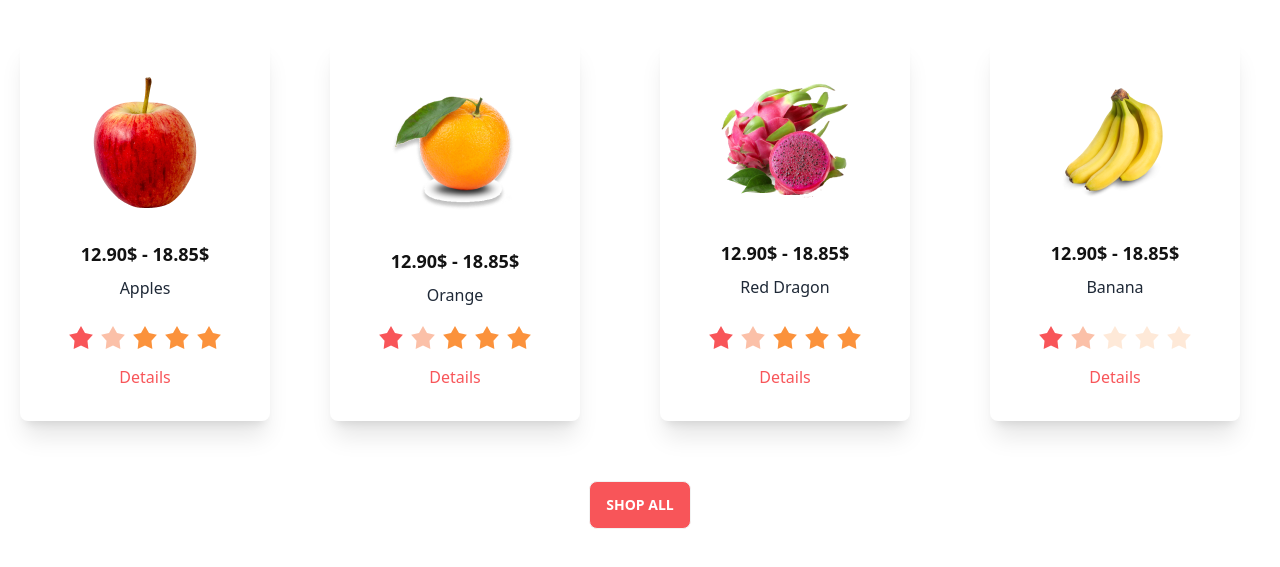
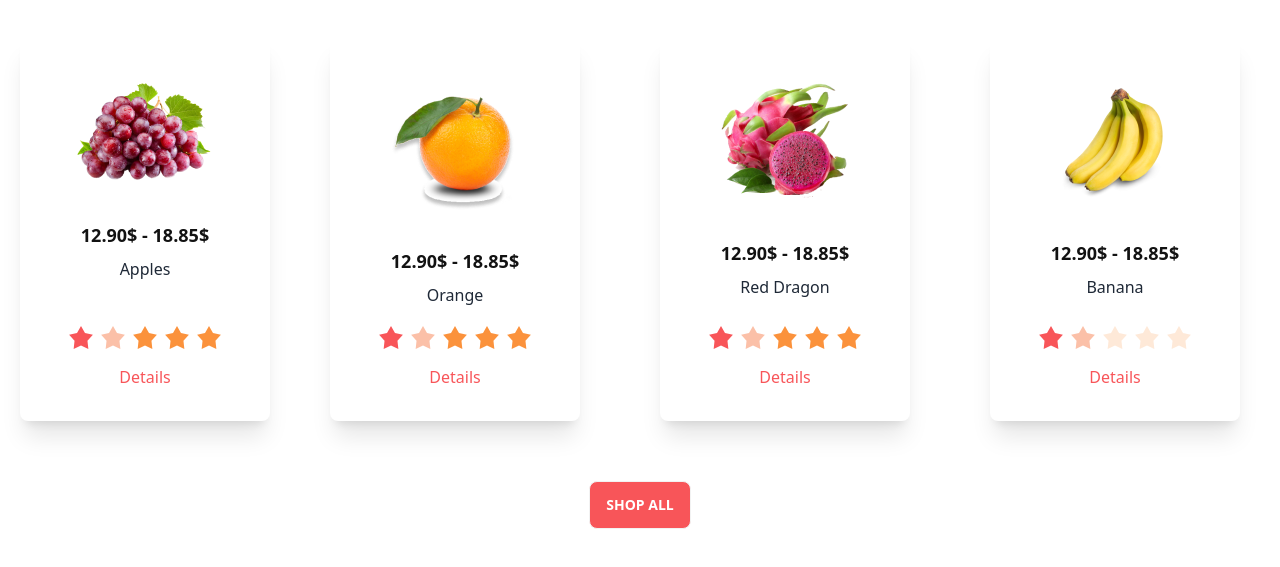
Before and after one commit to mahbubhussain12/assignment-three, a plain HTML site: page index.html in a window 1280 px wide. Shown: the part 1115-1682 px from the top of the page. Drawn offline with nearby package versions, Linux system fonts and the light colour scheme.

Commit message:
added pic

```diff
--- a/index.html
+++ b/index.html
@@ -159,7 +159,7 @@
               <div class="flex justify-center">
                 <div class="card border-inherit	 bg-[#FFF] rounded-lg mx-5 h-96  w-96 shadow-xl">
                   <figure class="px-10 pt-10">
-                    <img src="/images/fruit6.png" alt="Shoes" class="rounded-xl" />
+                    <img src="./images/fruit1.png" alt="Shoes" class="rounded-xl" />
                   </figure>
                   <div class="card-body items-center text-center">
                     <h2 class=" text-[#121212] font-extrabold text-lg	 ">12.90$ - 18.85$</h2>
@@ -183,7 +183,7 @@
                     </div>
                   </form>
                 </dialog>
-                  </div>
+                </div>
                 </div>
                 <!-- card 2 -->
                 <div class="card border-inherit	 bg-[#FFF] rounded-lg	mx-10 h-96  w-96 shadow-xl">
```
